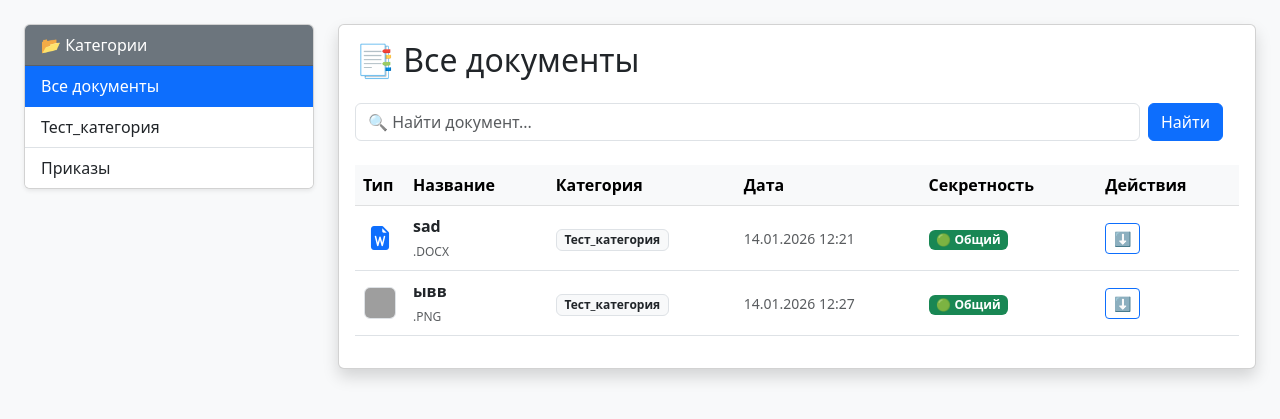
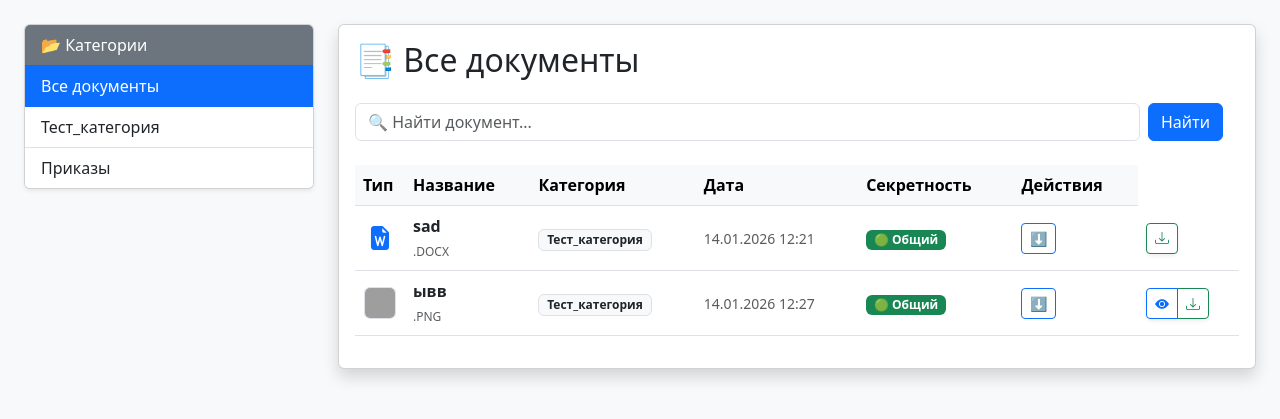
Before and after one commit to baukerrrr/DocuGuard, a Django app: page / in a window 1280 px wide. Shown: the part 56-475 px from the top of the page. Run offline with Django 5.2, Linux system fonts and the light colour scheme; data comes from the database, SQL or seed files in the repository; grey boxes are pictures that could not be loaded.

Commit message:
улучшен интерфейс: кнопка просмотра только для поддерживаемых файлов (img, pdf)

```diff
--- a/archive_system/core/templates/core/document_list.html
+++ b/archive_system/core/templates/core/document_list.html
@@ -115,6 +115,34 @@
                                         <button type="button" class="btn btn-sm btn-outline-danger ms-1" data-bs-toggle="modal" data-bs-target="#deleteModal" data-url="{% url 'delete_document' doc.id %}" title="Удалить">🗑</button>
                                     {% endif %}
                                 </td>
+
+                                <td>
+                                    <div class="btn-group btn-group-sm shadow-sm">
+
+                                        {% if doc.is_image or doc.get_extension == '.pdf' %}
+                                            <a href="{{ doc.file.url }}" target="_blank" class="btn btn-outline-primary" title="Просмотреть">
+                                                <i class="bi bi-eye-fill"></i>
+                                            </a>
+                                        {% endif %}
+
+                                        <a href="{{ doc.file.url }}" download class="btn btn-outline-success" title="Скачать файл">
+                                            <i class="bi bi-download"></i>
+                                        </a>
+
+                                        {% if user == doc.uploaded_by or user.is_superuser %}
+                                            <button type="button"
+                                                    class="btn btn-outline-danger"
+                                                    data-bs-toggle="modal"
+                                                    data-bs-target="#deleteModal"
+                                                    data-url="{% url 'delete_document' doc.id %}"
+                                                    title="Удалить">
+                                               <i class="bi bi-trash-fill"></i>
+                                            </button>
+                                        {% endif %}
+
+                                    </div>
+                                </td>
+
                             </tr>
                             {% empty %}
                             <tr><td colspan="6" class="text-center py-5 text-muted"><h4>Пусто 🍃</h4><p>В этой категории документов нет.</p></td></tr>
```
